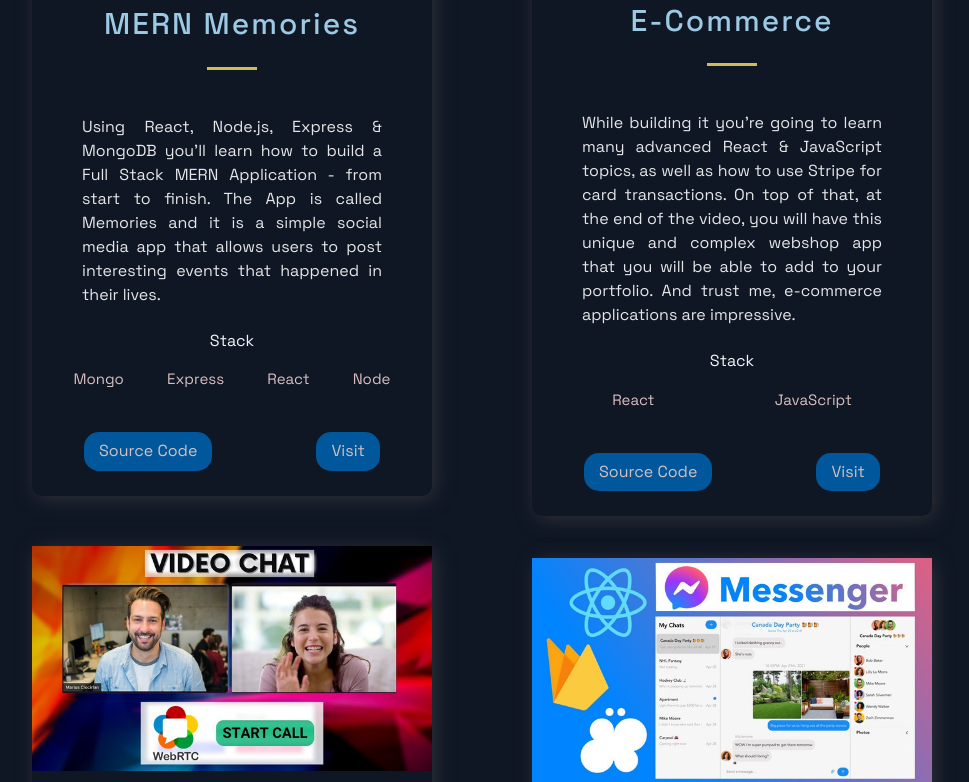
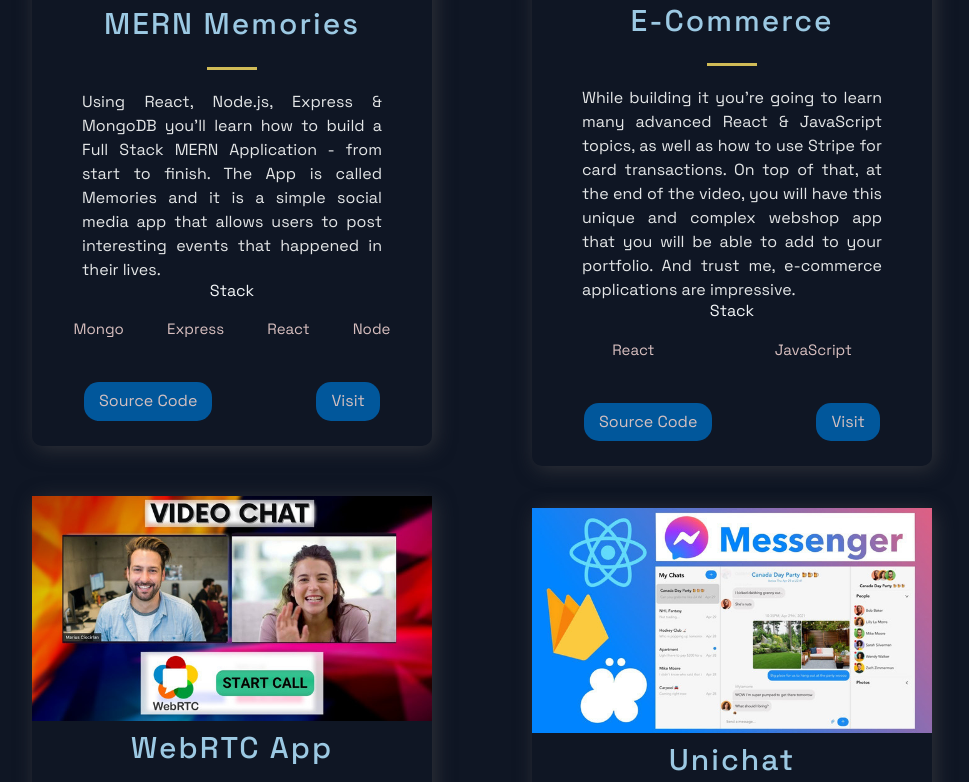
Before and after one commit to tamathecxder/first-nextjs-portfolio, a Next.js app: page / in a window 1280 px wide. Shown: the part 1155-1937 px from the top of the page, without its empty margins (158-1127 px from the left). Built offline with nearby package versions, Linux system fonts and the light colour scheme.

Commit message:
fixed image bugs in firefox browser when in small screen

```diff
--- a/src/components/Projects/ProjectsStyles.js
+++ b/src/components/Projects/ProjectsStyles.js
@@ -1,9 +1,9 @@
 import styled from 'styled-components';
 
 export const Img = styled.img`
-  width:100%;
-  height:100%;
-  object-fit: cover;
+  width: 100%;
+  height: auto;
+  object-fit: contain;
   overflow: hidden;
 `
 
@@ -68,7 +68,7 @@
 
 export const CardInfo = styled.p`
   width: 100%;
-  padding: 25px 50px;
+  padding: 0 50px;
   color: #e4e6e7;
   font-style: 2rem;
   line-height: 24px;
```
